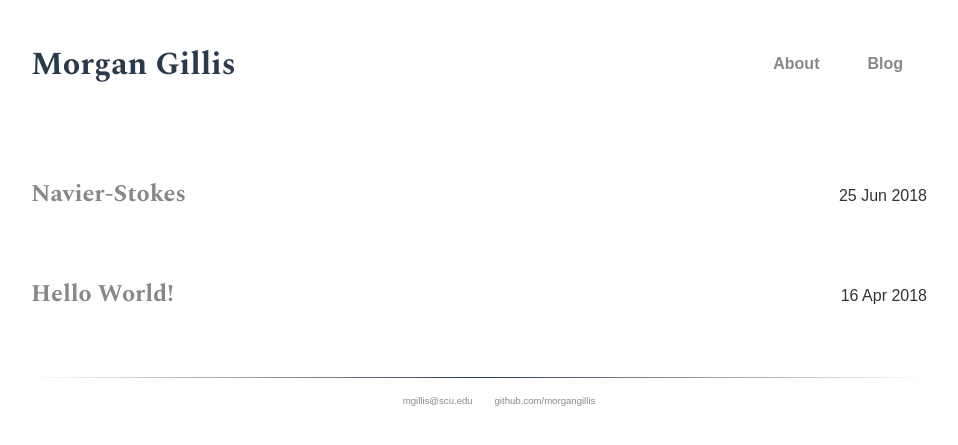
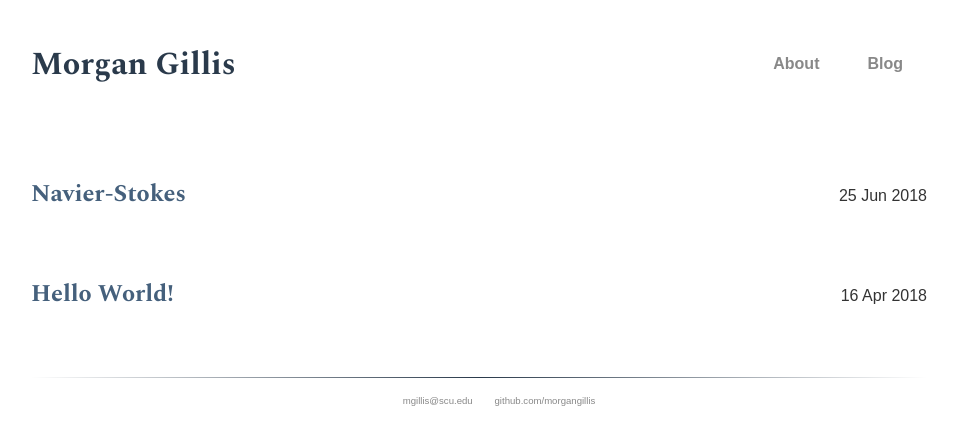
Before and after one commit to morgangillis/morgangillis.github.io, a Jekyll site: the page built from blog.md, in a window 1280 px wide. Shown: the top 445 px of the page, without its empty margins (161-1119 px from the left). Built offline with Jekyll 4.4.1, drawn with Linux system fonts in a browser that asks for light colours; some web fonts are replaced.

Commit message:
Changed link styling

```diff
--- a/_sass/type.scss
+++ b/_sass/type.scss
@@ -22,12 +22,12 @@ p { font-family: 'Inter UI', sans-serif; }
 
 // Links
 a {
-  color: #888;
+  color: #45607c;
   text-decoration: none;
   // `:focus` is linked to `:hover` for basic accessibility
   &:hover, &:focus {
-    text-decoration: none;
-    color: #2a3a4b;
+    text-decoration: underline;
+    color: #45607c;
   }
   strong {
     color: inherit;
```
